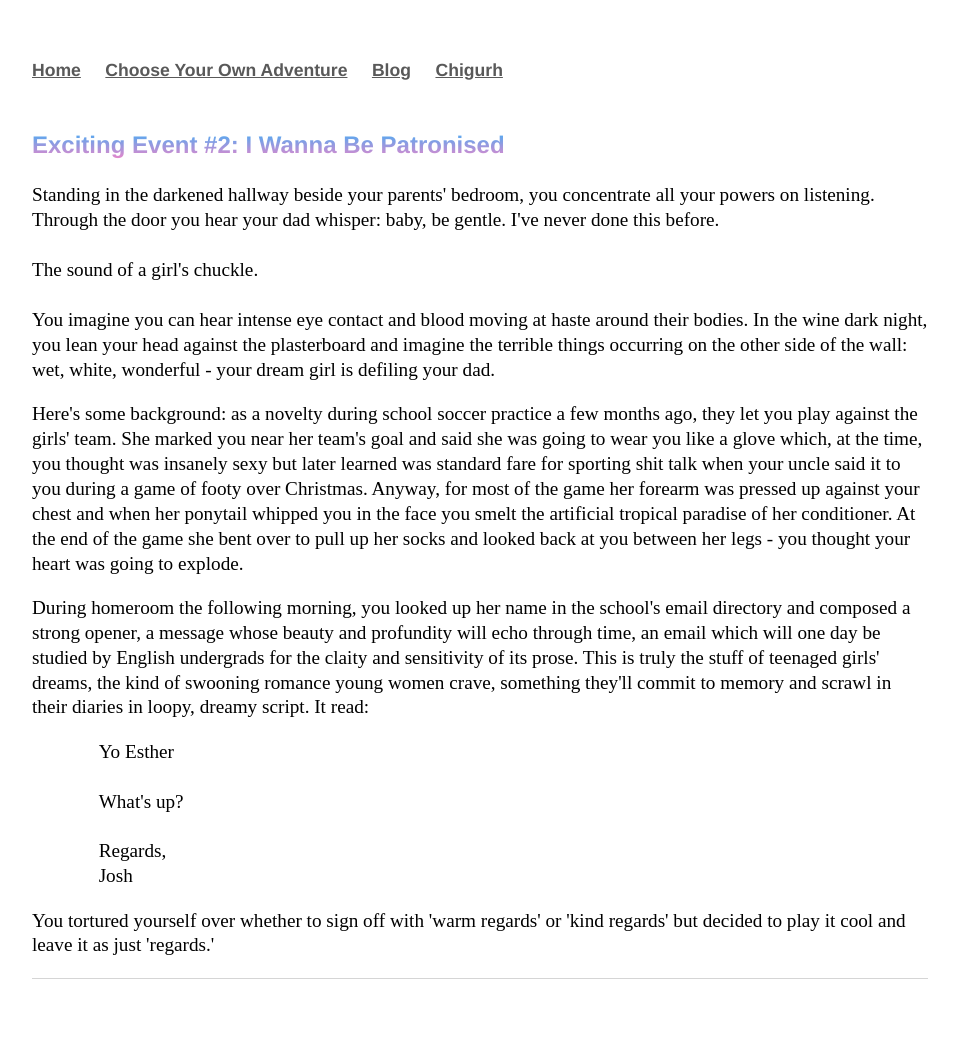
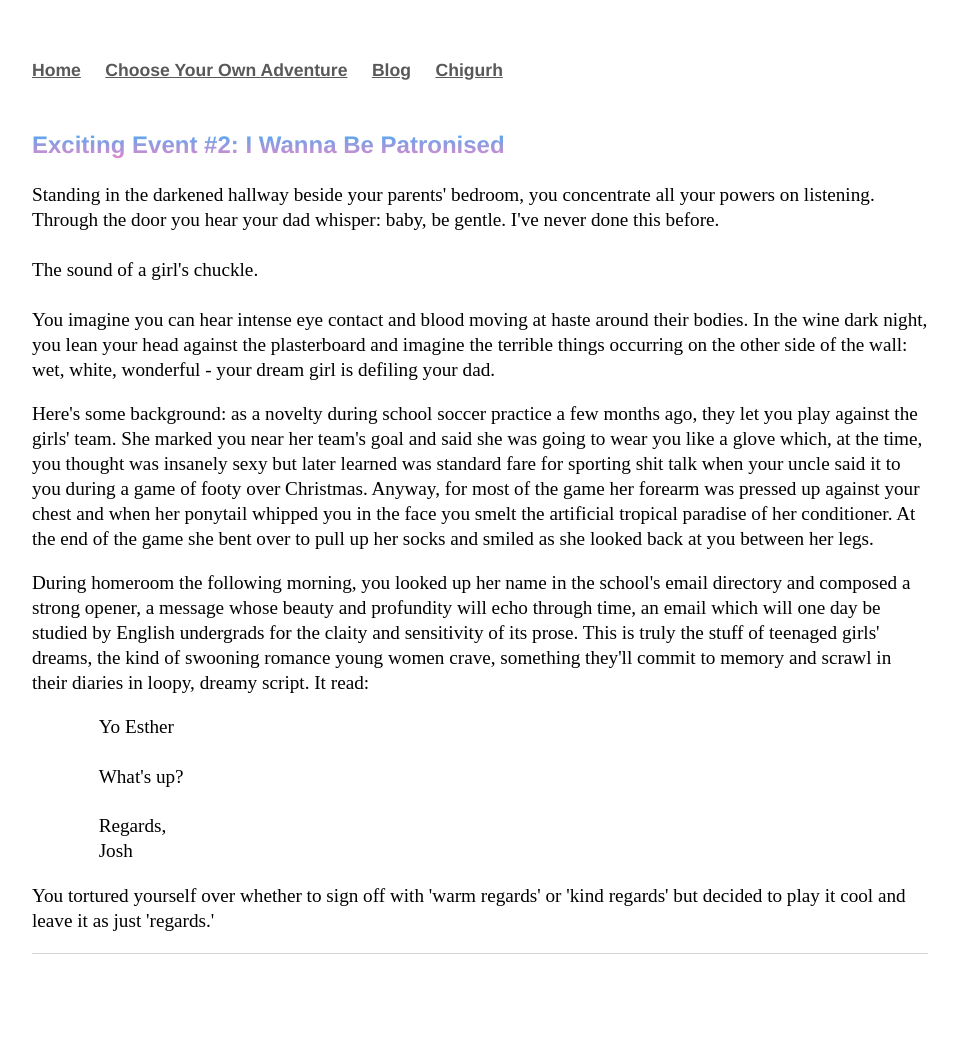
Before and after one commit to Pinelife/pinelife.github.io, a Jekyll site: the page built from Hellhole/excitingevent2.html, in a window 1280 px wide. Shown: the whole page, without its empty margins (160-1119 px from the left). Built offline with Jekyll 4.4.1, drawn with Linux system fonts in a browser that asks for light colours; after the commit the page ends 1014 px from its top, so only the background shows below that.

Commit message:
Update excitingevent2.html

```diff
--- a/Hellhole/excitingevent2.html
+++ b/Hellhole/excitingevent2.html
@@ -20,8 +20,8 @@ lean your head against the plasterboard and imagine the terrible things occurrin
   goal and said she was going to wear you like a glove which, at the time, you thought was insanely sexy but later learned was
   standard fare for sporting shit talk when your uncle said it to you during a game of footy over Christmas. Anyway, for most of the game
   her forearm was pressed up against your chest and when her ponytail whipped you in the face you smelt the artificial tropical
-  paradise of her conditioner. At the end of the game she bent over to pull up her socks and looked back at you between her
-  legs - you thought your heart was going to explode.
+  paradise of her conditioner. At the end of the game she bent over to pull up her socks and smiled as she looked back at you between her
+  legs.
 </p>
 <p>
  During homeroom the following morning, you looked up her name in the school's email directory and composed a strong opener, a message whose
```
